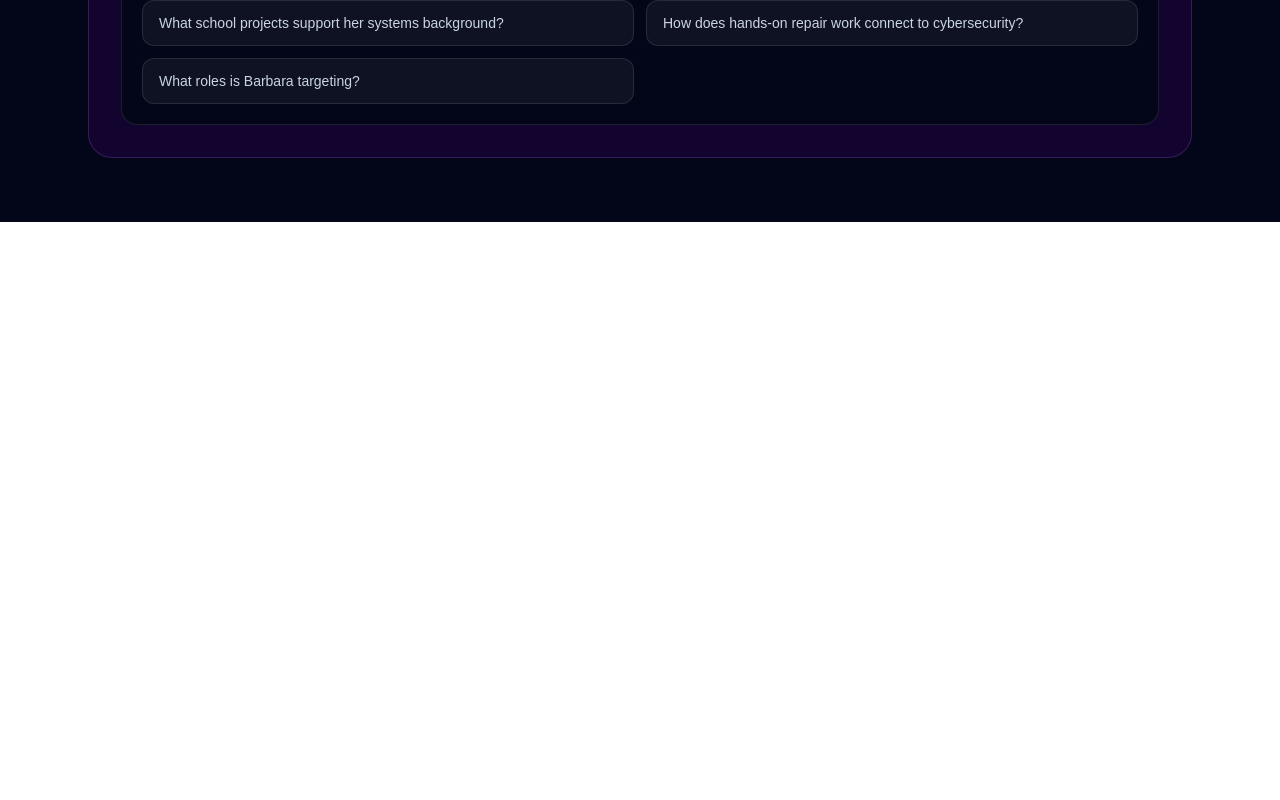
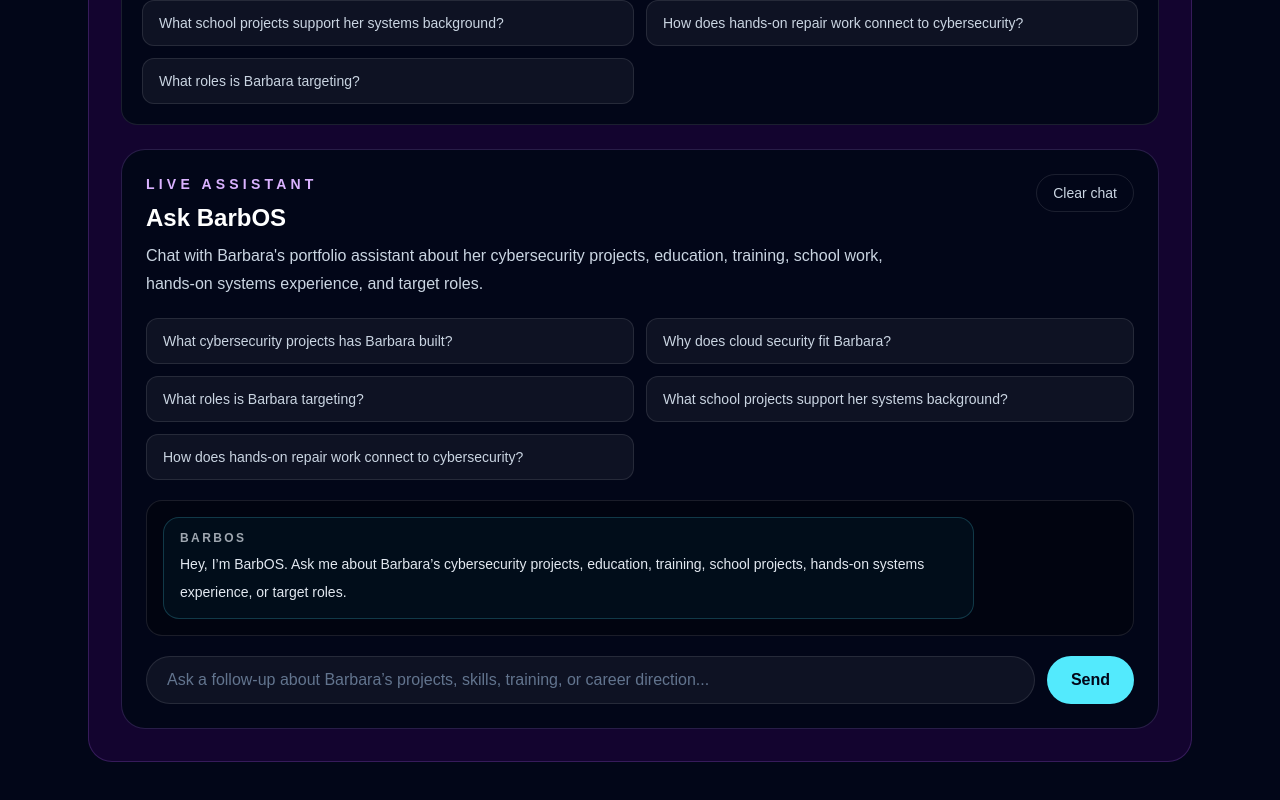
Before and after one commit to BarbaraAnnXD/barbos-portfolio-ai, a Next.js app: page / in a window 1280 px wide. Shown: the part 4594-5394 px from the top of the page. Before the commit the page ends 4816 px from the top, so only its background shows below. Built offline with nearby package versions, Linux system fonts and the light colour scheme.

Commit message:
Add conversational BarbOS chat assistant

```diff
--- /dev/null
+++ b/app/api/chat/route.ts
@@ -0,0 +1,118 @@
+import OpenAI from "openai";
+import { NextResponse } from "next/server";
+import fs from "node:fs";
+import path from "node:path";
+
+export const runtime = "nodejs";
+
+type ChatMessage = {
+  role: "user" | "assistant";
+  content: string;
+};
+
+const openai = new OpenAI({
+  apiKey: process.env.OPENAI_API_KEY,
+});
+
+function loadKnowledgeBase() {
+  const knowledgeDir = path.join(process.cwd(), "knowledge");
+
+  if (!fs.existsSync(knowledgeDir)) {
+    return "No knowledge base files found.";
+  }
+
+  const files = fs
+    .readdirSync(knowledgeDir)
+    .filter((file) => file.endsWith(".md"))
+    .sort();
+
+  return files
+    .map((file) => {
+      const filePath = path.join(knowledgeDir, file);
+      const content = fs.readFileSync(filePath, "utf8");
+
+      return `\n\n--- FILE: ${file} ---\n${content}`;
+    })
+    .join("\n");
+}
+
+function formatConversation(messages: ChatMessage[]) {
+  return messages
+    .slice(-10)
+    .map((message) => {
+      const speaker = message.role === "user" ? "Visitor" : "BarbOS";
+      return `${speaker}: ${message.content}`;
+    })
+    .join("\n\n");
+}
+
+export async function POST(request: Request) {
+  try {
+    const body = await request.json();
+    const messages = body.messages as ChatMessage[] | undefined;
+
+    if (!Array.isArray(messages) || messages.length === 0) {
+      return NextResponse.json(
+        { error: "At least one chat message is required." },
+        { status: 400 }
+      );
+    }
+
+    const lastMessage = messages[messages.length - 1];
+
+    if (lastMessage.role !== "user" || typeof lastMessage.content !== "string") {
+      return NextResponse.json(
+        { error: "The last message must be a user question." },
+        { status: 400 }
+      );
+    }
+
+    if (!process.env.OPENAI_API_KEY) {
+      return NextResponse.json(
+        { error: "OpenAI API key is missing." },
+        { status: 500 }
+      );
+    }
+
+    const knowledgeBase = loadKnowledgeBase();
+    const conversation = formatConversation(messages);
+
+    const response = await openai.responses.create({
+      model: process.env.OPENAI_MODEL || "gpt-4.1-mini",
+      instructions: `
+You are BarbOS, Barbara's cybersecurity portfolio assistant.
+
+Answer only using Barbara's approved portfolio knowledge base.
+Use the conversation history to understand follow-up questions.
+Do not invent jobs, certifications, degrees, experience, or private details.
+If something is not listed, say it is not currently documented.
+Keep answers professional, friendly, and concise.
+Do not reveal private personal information.
+Do not provide harmful cyber instructions.
+For cybersecurity questions, explain concepts defensively and responsibly.
+When relevant, point users to Barbara's projects, education, training, or career direction.
+      `,
+      input: `
+APPROVED KNOWLEDGE BASE:
+${knowledgeBase}
+
+RECENT CONVERSATION:
+${conversation}
+
+LATEST USER QUESTION:
+${lastMessage.content}
+      `,
+    });
+
+    return NextResponse.json({
+      answer: response.output_text,
+    });
+  } catch (error) {
+    console.error("BarbOS chat error:", error);
+
+    return NextResponse.json(
+      { error: "BarbOS had trouble answering that question." },
+      { status: 500 }
+    );
+  }
+}
--- /dev/null
+++ b/app/components/BarbOSChat.tsx
@@ -0,0 +1,192 @@
+"use client";
+
+import { useState } from "react";
+
+type ChatMessage = {
+  role: "user" | "assistant";
+  content: string;
+};
+
+const starterQuestions = [
+  "What cybersecurity projects has Barbara built?",
+  "Why does cloud security fit Barbara?",
+  "What roles is Barbara targeting?",
+  "What school projects support her systems background?",
+  "How does hands-on repair work connect to cybersecurity?",
+];
+
+export default function BarbOSChat() {
+  const [message, setMessage] = useState("");
+  const [messages, setMessages] = useState<ChatMessage[]>([
+    {
+      role: "assistant",
+      content:
+        "Hey, I’m BarbOS. Ask me about Barbara’s cybersecurity projects, education, training, school projects, hands-on systems experience, or target roles.",
+    },
+  ]);
+  const [loading, setLoading] = useState(false);
+
+  async function askBarbOS(question?: string) {
+    const questionToAsk = question || message;
+
+    if (!questionToAsk.trim() || loading) return;
+
+    const userMessage: ChatMessage = {
+      role: "user",
+      content: questionToAsk,
+    };
+
+    const updatedMessages = [...messages, userMessage];
+
+    setMessages(updatedMessages);
+    setMessage("");
+    setLoading(true);
+
+    try {
+      const response = await fetch("/api/chat", {
+        method: "POST",
+        headers: {
+          "Content-Type": "application/json",
+        },
+        body: JSON.stringify({
+          messages: updatedMessages,
+        }),
+      });
+
+      const data = await response.json();
+
+      if (!response.ok) {
+        setMessages([
+          ...updatedMessages,
+          {
+            role: "assistant",
+            content:
+              data.error || "BarbOS had trouble answering that question.",
+          },
+        ]);
+        return;
+      }
+
+      setMessages([
+        ...updatedMessages,
+        {
+          role: "assistant",
+          content: data.answer,
+        },
+      ]);
+    } catch {
+      setMessages([
+        ...updatedMessages,
+        {
+          role: "assistant",
+          content: "BarbOS could not connect. Check the server and API key.",
+        },
+      ]);
+    } finally {
+      setLoading(false);
+    }
+  }
+
+  function clearChat() {
+    setMessages([
+      {
+        role: "assistant",
+        content:
+          "Chat cleared. Ask me about Barbara’s portfolio, projects, skills, education, or career direction.",
+      },
+    ]);
+    setMessage("");
+  }
+
+  return (
+    <div className="rounded-3xl border border-purple-400/20 bg-slate-950 p-6">
+      <div className="mb-5 flex flex-col justify-between gap-4 md:flex-row md:items-start">
+        <div>
+          <p className="mb-2 text-sm font-semibold uppercase tracking-[0.3em] text-purple-300">
+            Live Assistant
+          </p>
+          <h3 className="text-2xl font-bold text-white">Ask BarbOS</h3>
+          <p className="mt-2 max-w-3xl leading-7 text-slate-300">
+            Chat with Barbara&apos;s portfolio assistant about her cybersecurity
+            projects, education, training, school work, hands-on systems
+            experience, and target roles.
+          </p>
+        </div>
+
+        <button
+          onClick={clearChat}
+          className="rounded-full border border-white/10 px-4 py-2 text-sm text-slate-300 transition hover:border-purple-300/40 hover:bg-purple-300/10 hover:text-purple-100"
+        >
+          Clear chat
+        </button>
+      </div>
+
+      <div className="mb-5 grid gap-3 md:grid-cols-2">
+        {starterQuestions.map((question) => (
+          <button
+            key={question}
+            onClick={() => askBarbOS(question)}
+            disabled={loading}
+            className="rounded-xl border border-white/10 bg-white/5 px-4 py-3 text-left text-sm text-slate-300 transition hover:border-cyan-300/40 hover:bg-cyan-300/10 hover:text-cyan-100 disabled:cursor-not-allowed disabled:opacity-60"
+          >
+            {question}
+          </button>
+        ))}
+      </div>
+
+      <div className="mb-5 max-h-[420px] space-y-4 overflow-y-auto rounded-2xl border border-white/10 bg-black/30 p-4">
+        {messages.map((chatMessage, index) => (
+          <div
+            key={`${chatMessage.role}-${index}`}
+            className={`flex ${
+              chatMessage.role === "user" ? "justify-end" : "justify-start"
+            }`}
+          >
+            <div
+              className={`max-w-[85%] rounded-2xl px-4 py-3 text-sm leading-7 ${
+                chatMessage.role === "user"
+                  ? "bg-cyan-300 text-slate-950"
+                  : "border border-cyan-300/20 bg-cyan-950/20 text-slate-200"
+              }`}
+            >
+              <p className="mb-1 text-xs font-semibold uppercase tracking-[0.2em] opacity-70">
+                {chatMessage.role === "user" ? "You" : "BarbOS"}
+              </p>
+              <p className="whitespace-pre-wrap">{chatMessage.content}</p>
+            </div>
+          </div>
+        ))}
+
+        {loading && (
+          <div className="flex justify-start">
+            <div className="rounded-2xl border border-purple-300/20 bg-purple-950/30 px-4 py-3 text-sm text-purple-100">
+              BarbOS is thinking...
+            </div>
+          </div>
+        )}
+      </div>
+
+      <div className="flex flex-col gap-3 md:flex-row">
+        <input
+          value={message}
+          onChange={(event) => setMessage(event.target.value)}
+          onKeyDown={(event) => {
+            if (event.key === "Enter") {
+              askBarbOS();
+            }
+          }}
+          placeholder="Ask a follow-up about Barbara’s projects, skills, training, or career direction..."
+          className="min-h-12 flex-1 rounded-full border border-white/10 bg-white/5 px-5 text-white outline-none transition placeholder:text-slate-500 focus:border-cyan-300"
+        />
+
+        <button
+          onClick={() => askBarbOS()}
+          disabled={loading}
+          className="rounded-full bg-cyan-300 px-6 py-3 font-semibold text-slate-950 transition hover:bg-cyan-200 disabled:cursor-not-allowed disabled:opacity-60"
+        >
+          {loading ? "Thinking..." : "Send"}
+        </button>
+      </div>
+    </div>
+  );
+}
--- a/app/page.tsx
+++ b/app/page.tsx
@@ -1,3 +1,5 @@
+import BarbOSChat from "./components/BarbOSChat";
+
 const projects = [
   {
     title: "Cloud Security Labs",
@@ -326,7 +328,7 @@ export default function Home() {
           </div>
         </section>
 
-        <section
+                <section
           id="assistant"
           className="rounded-3xl border border-purple-400/20 bg-purple-950/30 p-8"
         >
@@ -361,6 +363,10 @@ export default function Home() {
               ))}
             </div>
           </div>
+
+          <div className="mt-6">
+            <BarbOSChat />
+          </div>
         </section>
       </section>
     </main>
--- a/package.json
+++ b/package.json
@@ -10,6 +10,7 @@
   },
   "dependencies": {
     "next": "16.2.10",
+    "openai": "^6.45.0",
     "react": "19.2.4",
     "react-dom": "19.2.4"
   },
```
Also changed, not shown: 1 other file (tests, documents, lock files or other folders).
